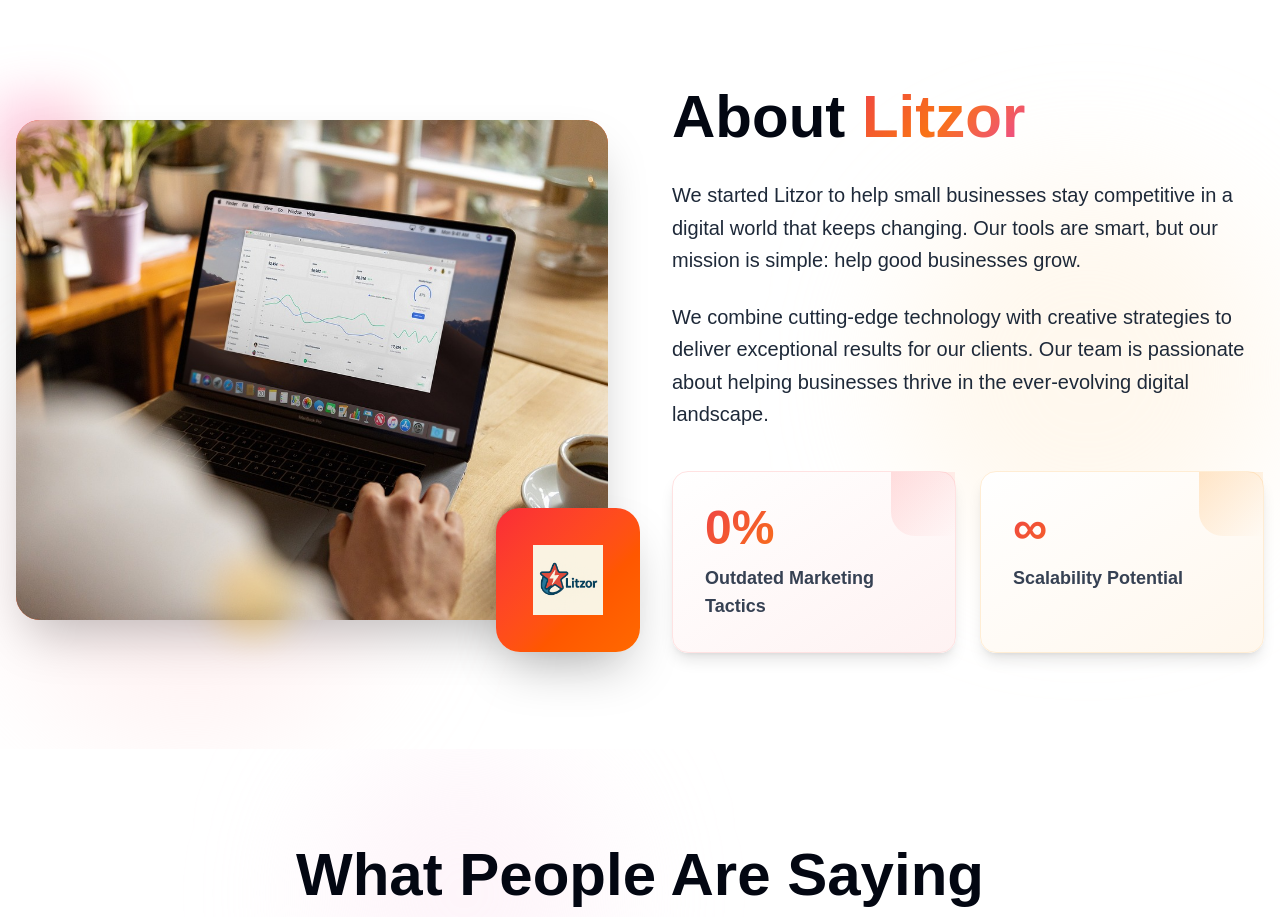
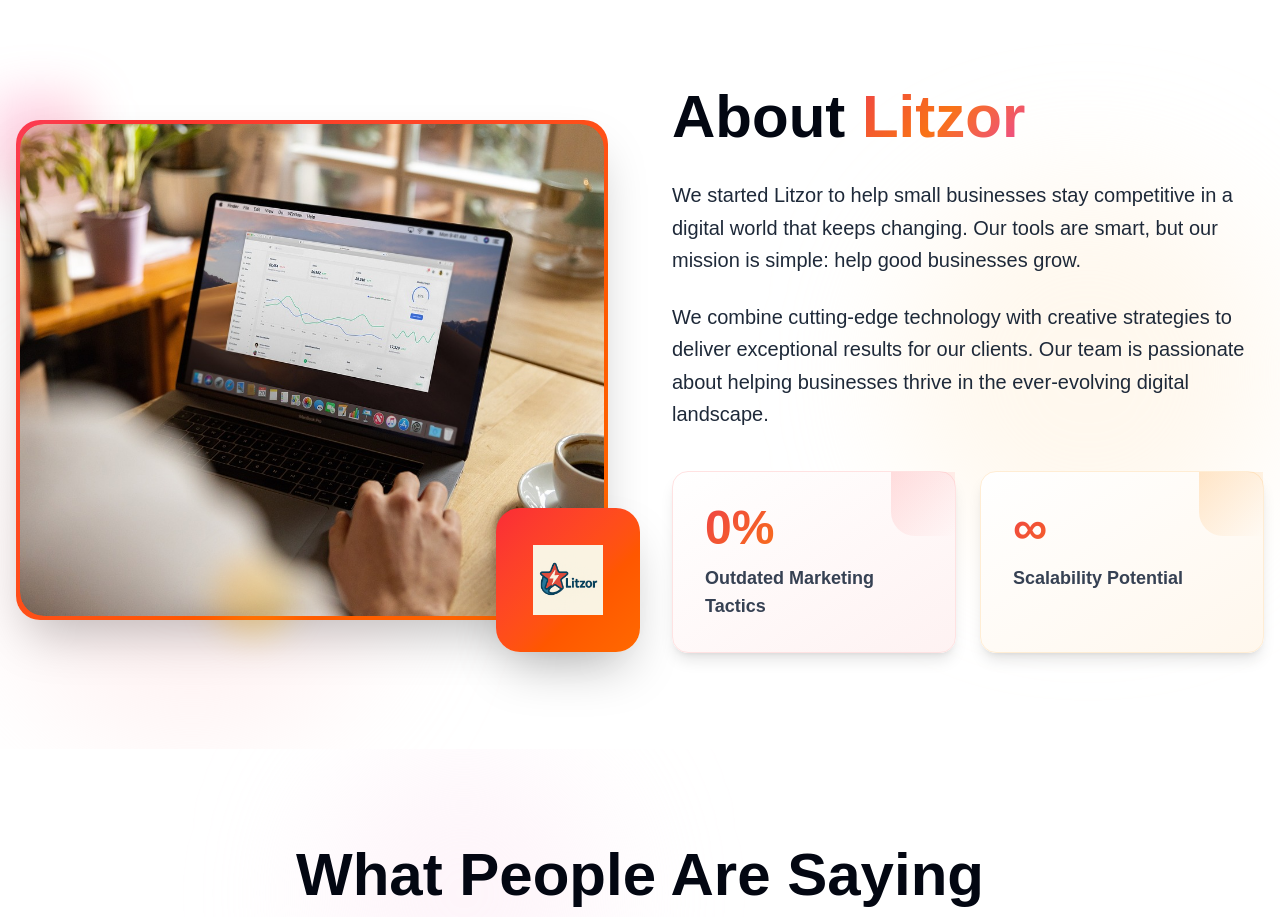
Before and after one commit to stroudcr/getlitzor, a Next.js app: page / in a window 1280 px wide. Shown: the part 3480-4397 px from the top of the page. Built offline with nearby package versions, Linux system fonts and the light colour scheme.

Commit message:
Rephoto sized

```diff
--- a/app/page.tsx
+++ b/app/page.tsx
@@ -505,14 +505,15 @@
               >
                 <div className="relative">
                   {/* Main image with gradient border */}
-                  <div className="relative h-80 sm:h-96 md:h-[450px] lg:h-[500px] rounded-3xl overflow-hidden shadow-2xl bg-gradient-to-br from-red-500 to-orange-500 p-1">
-                    <div className="w-full h-full rounded-3xl overflow-hidden">
+                  <div className="relative w-full h-80 sm:h-96 md:h-[450px] lg:h-[500px] rounded-3xl overflow-hidden shadow-2xl bg-gradient-to-br from-red-500 to-orange-500 p-1">
+                    <div className="relative w-full h-full rounded-3xl overflow-hidden">
                       <Image
                         src="/about-image.jpg"
                         alt="Litzor Team"
-                        layout="fill"
-                        objectFit="cover"
-                        className="w-full h-full"
+                        fill
+                        sizes="(max-width: 1024px) 100vw, 50vw"
+                        style={{ objectFit: 'cover' }}
+                        className="rounded-3xl"
                       />
                     </div>
                   </div>
```
